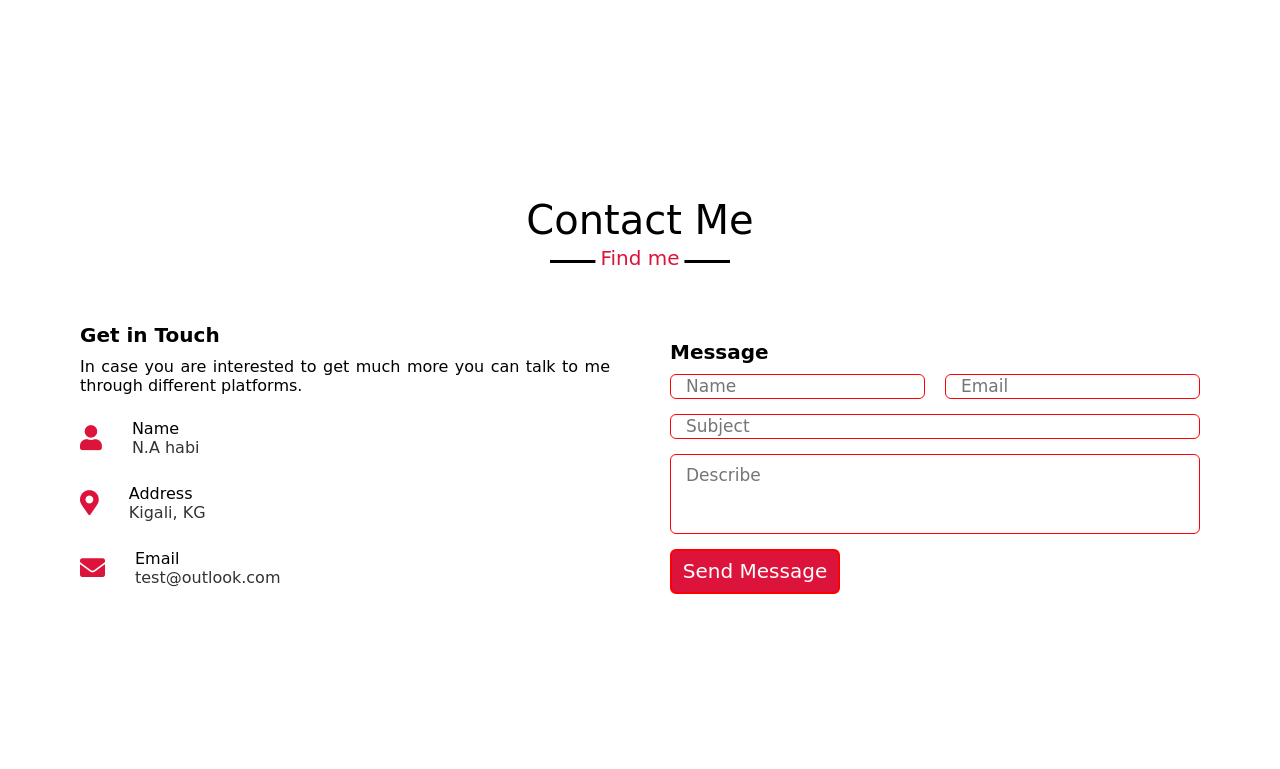
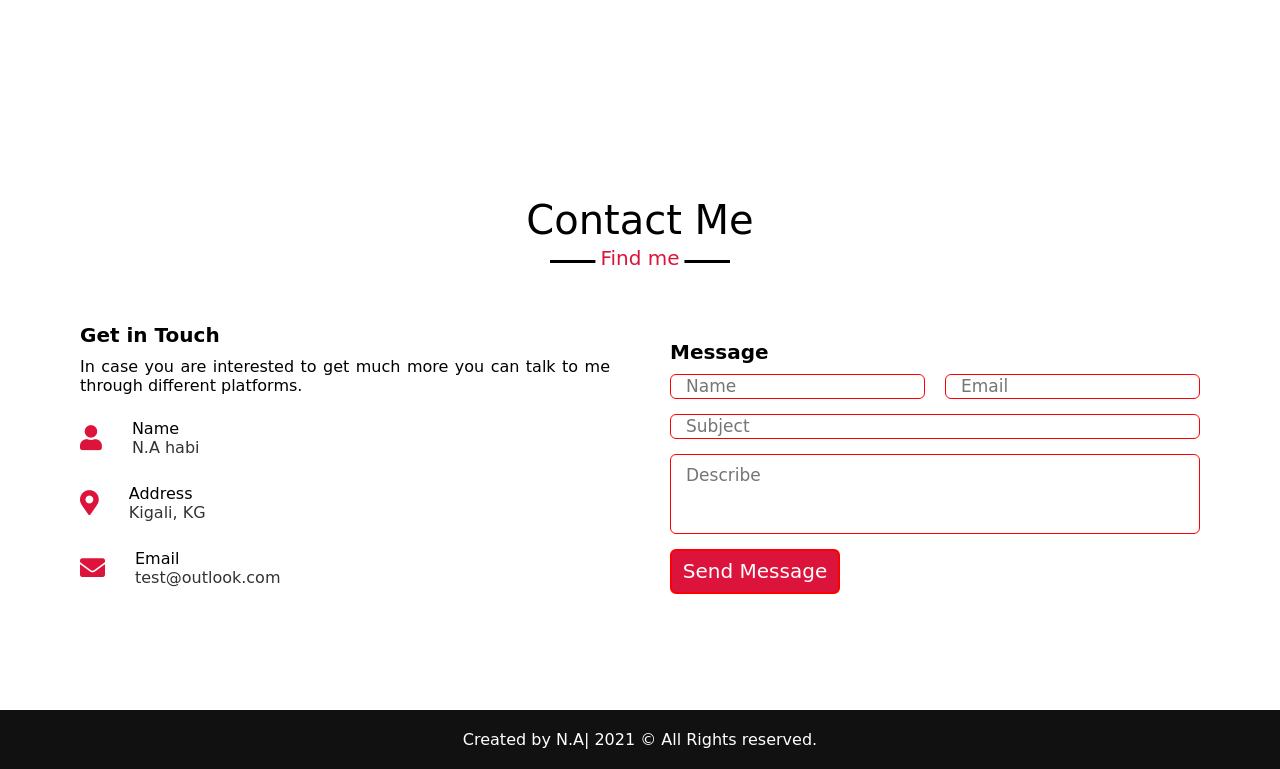
Before and after one commit to ITE3162/web-design-mini-project-nyakamwe, a plain HTML site: page index.html in a window 1280 px wide. Shown: the part 2581-3350 px from the top of the page. Before the commit the page ends 3291 px from the top, so only its background shows below. Drawn offline with Linux system fonts and the light colour scheme.

Commit message:
Adding footer, styling footer

```diff
--- a/css/styles.css
+++ b/css/styles.css
@@ -400,3 +400,11 @@ section .title::after{
     color: crimson;
     background: none;
 }
+
+/* footer section styling */
+footer{
+    background: #111;
+    padding: 20px 23px;
+    color: #fff;
+    text-align: center;
+}
--- a/index.html
+++ b/index.html
@@ -239,5 +239,11 @@
             </div>
         </div>
     </section>
+
+    <!-- footer section start -->
+    <footer>
+        <span>Created by N.A<span>| 2021 &copy; All Rights reserved.</span> </span>
+    </footer>
+
 </body>
 </html>
```
